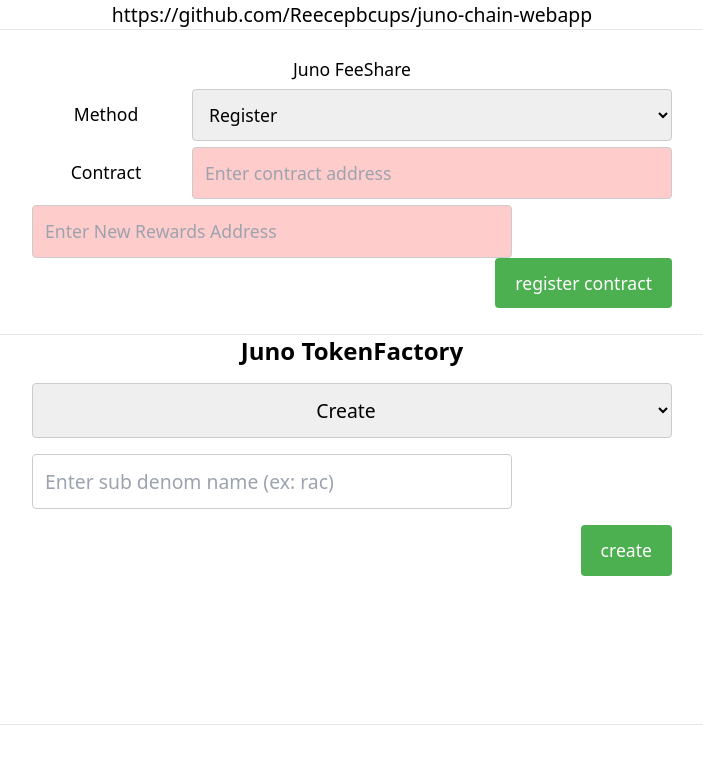
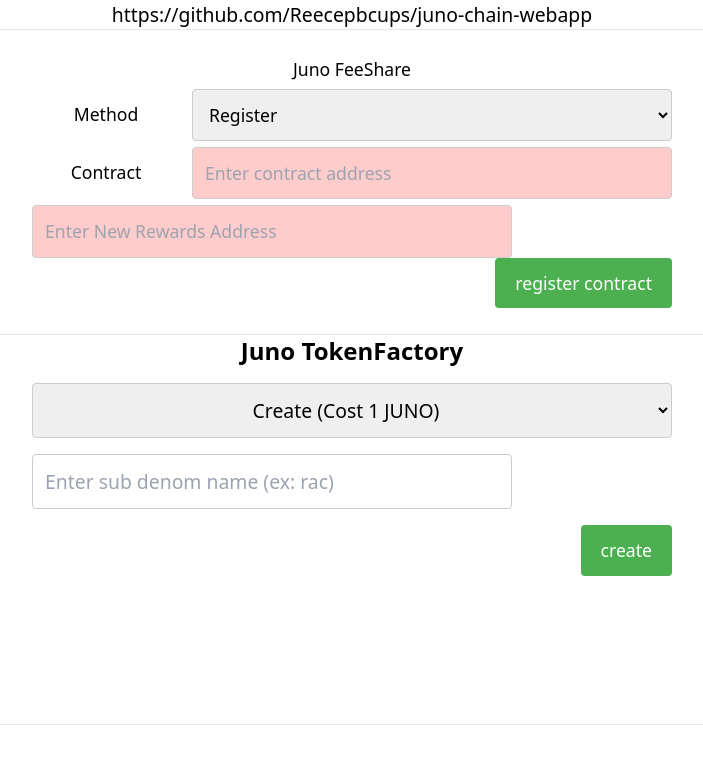
Before and after one commit to Reecepbcups/juno-feeshare-webapp, a SvelteKit app: page / in a window 1280 px wide. Shown: the top 764 px of the page, without its empty margins (288-991 px from the left). Built offline with nearby package versions, Linux system fonts and the light colour scheme.

Commit message:
Adds cost to create

```diff
--- a/src/components/TokenFactory.svelte
+++ b/src/components/TokenFactory.svelte
@@ -240,7 +240,7 @@
 			bind:value={method}
 			class="w-1/3 p-2 border border-gray-300 rounded ml-auto text-center"
 		>
-			<option value="create" selected>Create</option>
+			<option value="create" selected>Create (Cost 1 JUNO)</option>
 			<option value="mint">Mint</option>
 			<option value="burn">Burn</option>
 			<option value="changeadmin">Change Admin</option>
```
